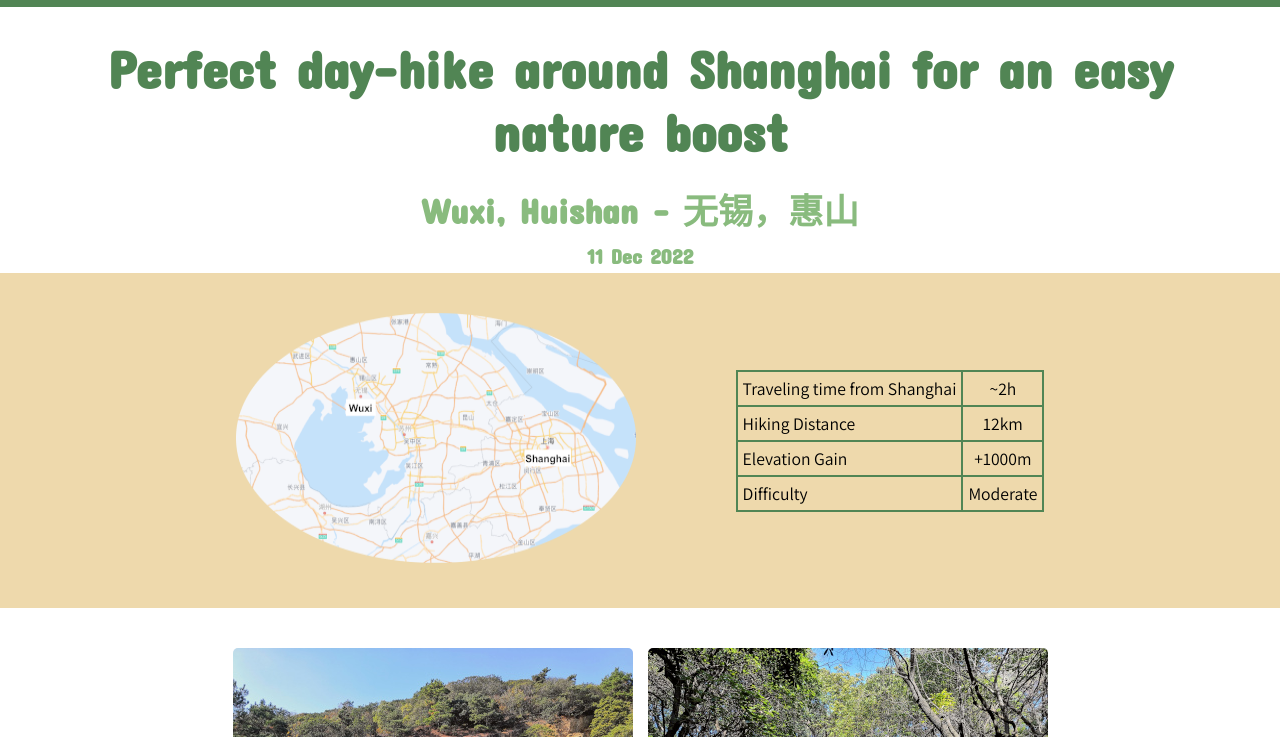
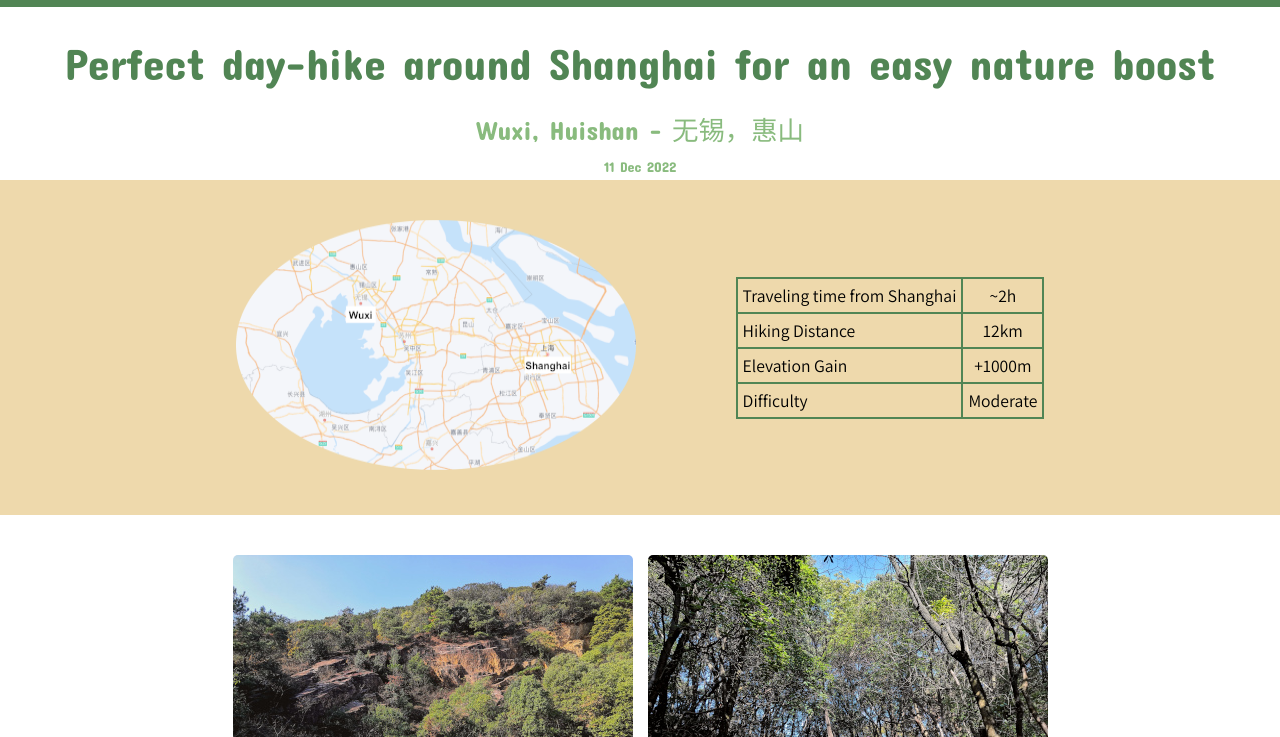
Before and after one commit to mylenejeannot/mylenejeannot.github.io, a plain HTML site: page posts/post1_wuxi_huishan.html in a window 1280 px wide. Shown: the part 63-800 px from the top of the page. Drawn offline with Linux system fonts and the light colour scheme.

Commit message:
Add files via upload

```diff
--- a/index.css
+++ b/index.css
@@ -16,7 +16,7 @@
 }
 
 .blog_moto {
-    font-size: 1.2em;
+    font-size: 1em;
     font-style: italic;
 }
 
--- a/style.css
+++ b/style.css
@@ -8,36 +8,42 @@ body {
 }
 
 h1 {
-    font-size: 3em;
+    font-size: 2.5em;
     color: #518554;
     font-family: 'Concert One', cursive;
     text-align: center;
     margin-bottom: 30px;
+    font-weight: 400;
 }
 
 h2 {
-    font-size: 2em;
+    font-size: 1.5em;
     color: #89BB7E;
     font-family: 'Concert One', cursive;
     margin-bottom: 10px;
+    font-weight: 400;
 }
 
 h3 {
+    font-size: 0.8em;
     color: #89BB7E;
     font-family: 'Concert One', cursive;
     margin-bottom: 5px;
     text-align: center;
+    font-weight: 200;
 }
 
 h4 {
     font-size: 1.3em;
-    color: #518554;
     font-family: 'Concert One', cursive;
     margin-bottom: 10px;
-}
+    color: #518554;
+    font-weight: 300;
+    }
 
 a {
     text-decoration: none;
+    color: inherit;
 }
 
 header, footer {
```
